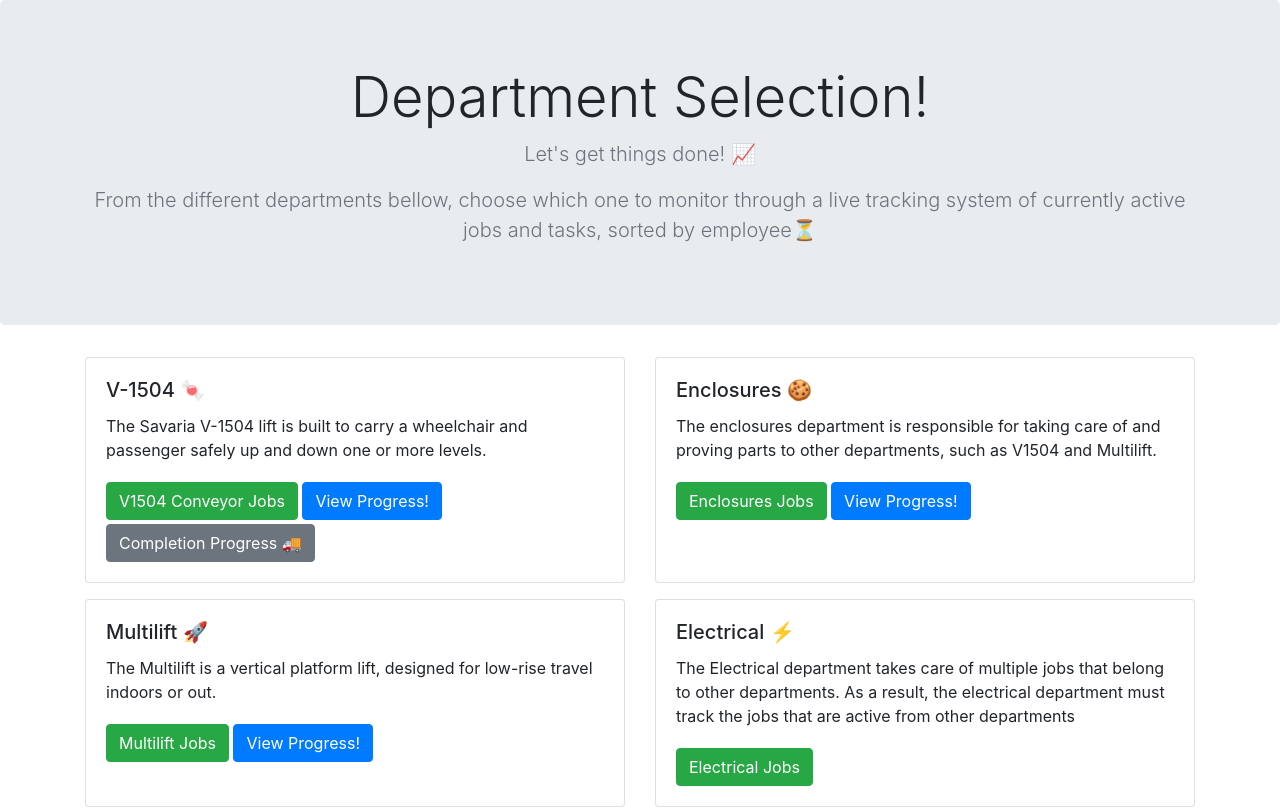
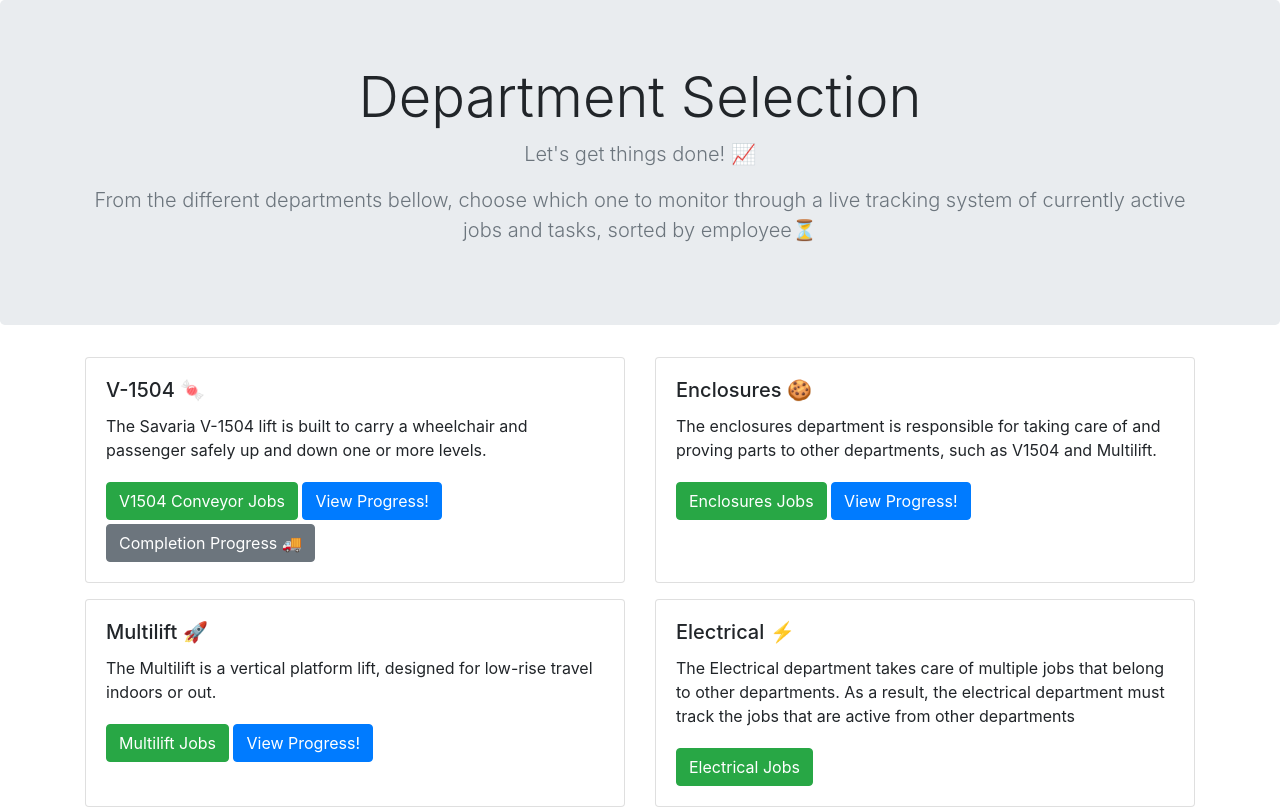
Before and after one commit to SavariaTrack/SavariaTrack.github.io, a plain HTML site: page Choose-View/chooseView.html in a window 1280 px wide. Shown: the top 810 px of the page. Drawn offline with nearby package versions, Linux system fonts and the light colour scheme.

Commit message:
testign with title change

```diff
--- a/Choose-View/chooseView.html
+++ b/Choose-View/chooseView.html
@@ -9,7 +9,7 @@
 
     <section class = "jumbotron text-center">
       <div class="container">
-        <h1 class="display-4">Department Selection!</h1>
+        <h1 class="display-4">Department Selection</h1>
         <p class="lead text-muted">Let's get things done! <span>&#128200;</span></p>
         <p class="lead text-muted">From the different departments bellow, choose which one to monitor through a live tracking system of currently active jobs and tasks, sorted by employee<span>&#9203;</span></p>
       </div>
```
